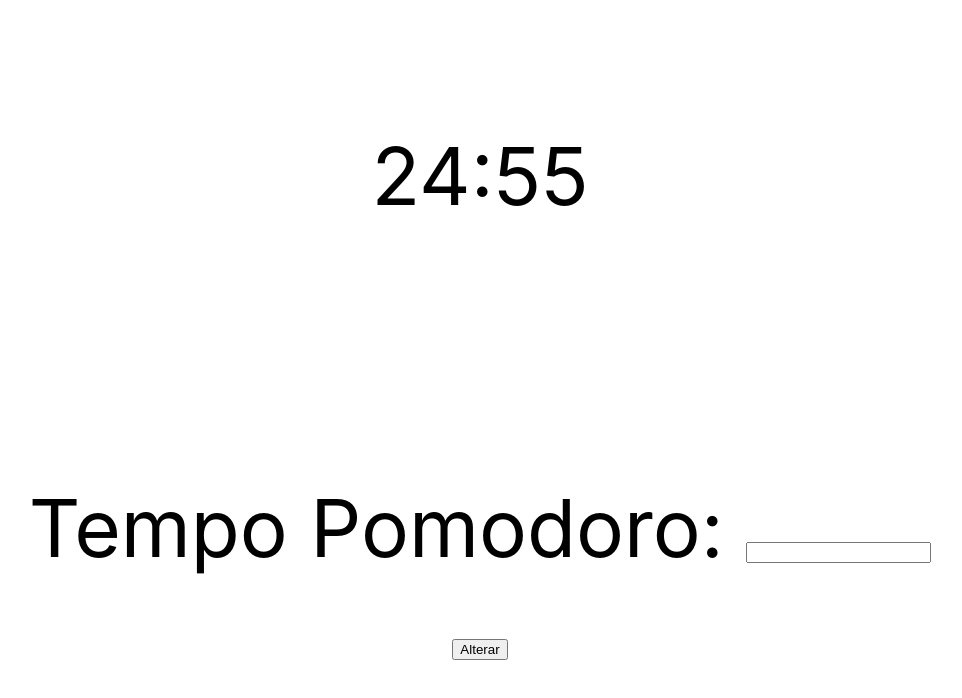
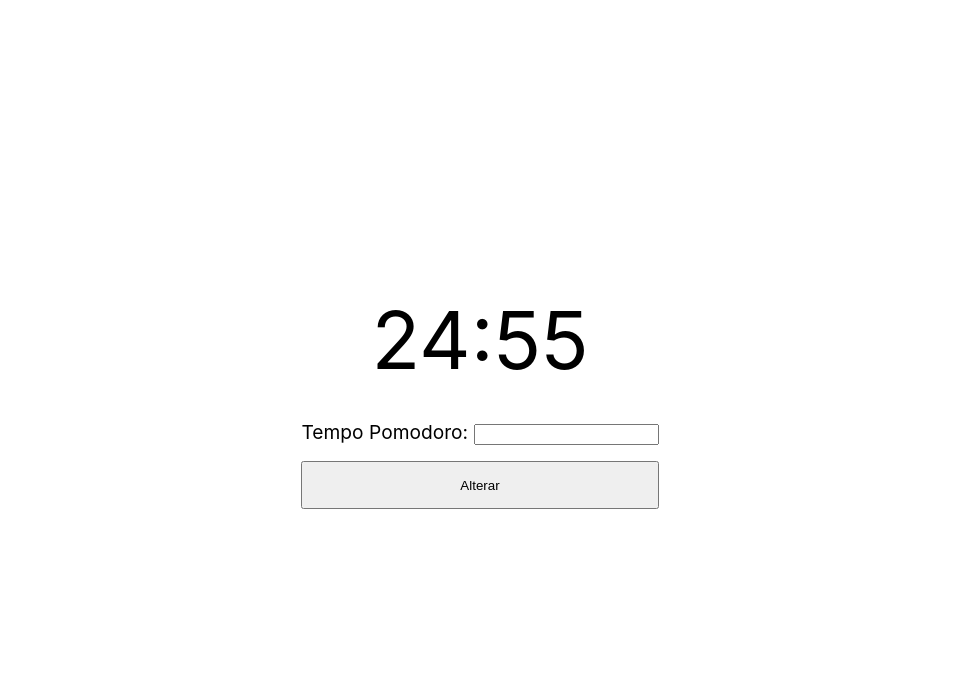
Before and after one commit to Martarelli/teste-jera, a React (Create React App) app in the folder pomodoro/: page / in a window 1280 px wide. Shown: the top 698 px of the page, without its empty margins (160-1122 px from the left). Built offline with nearby package versions, Linux system fonts and the light colour scheme.

Commit message:
aplicação de estilos

```diff
--- a/pomodoro/src/App.css
+++ b/pomodoro/src/App.css
@@ -1,7 +1,21 @@
 .App {
-  display: grid;
+  display: flex;
+  flex-direction: column;
   font-size: 5rem;
   text-align: center;
   min-height: 100vh;
   align-items: center;
+  justify-content: center;
 }
+
+.timer-props{
+  font-size: 1.2rem;
+}
+.time-div-inputs{
+  width: 100%;
+  padding: 2rem 0 1rem;
+}
+.time-button{
+  width: 100%;
+  height: 3rem;
+}
```
